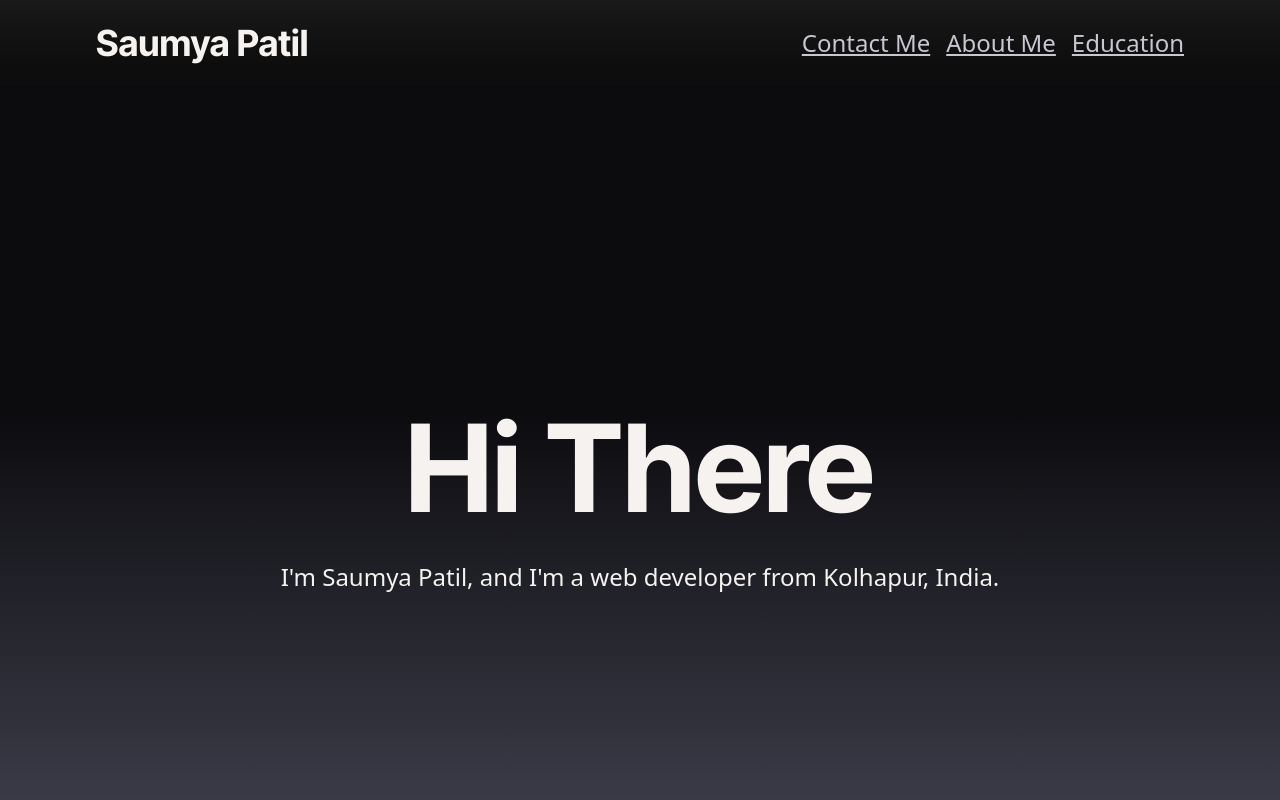
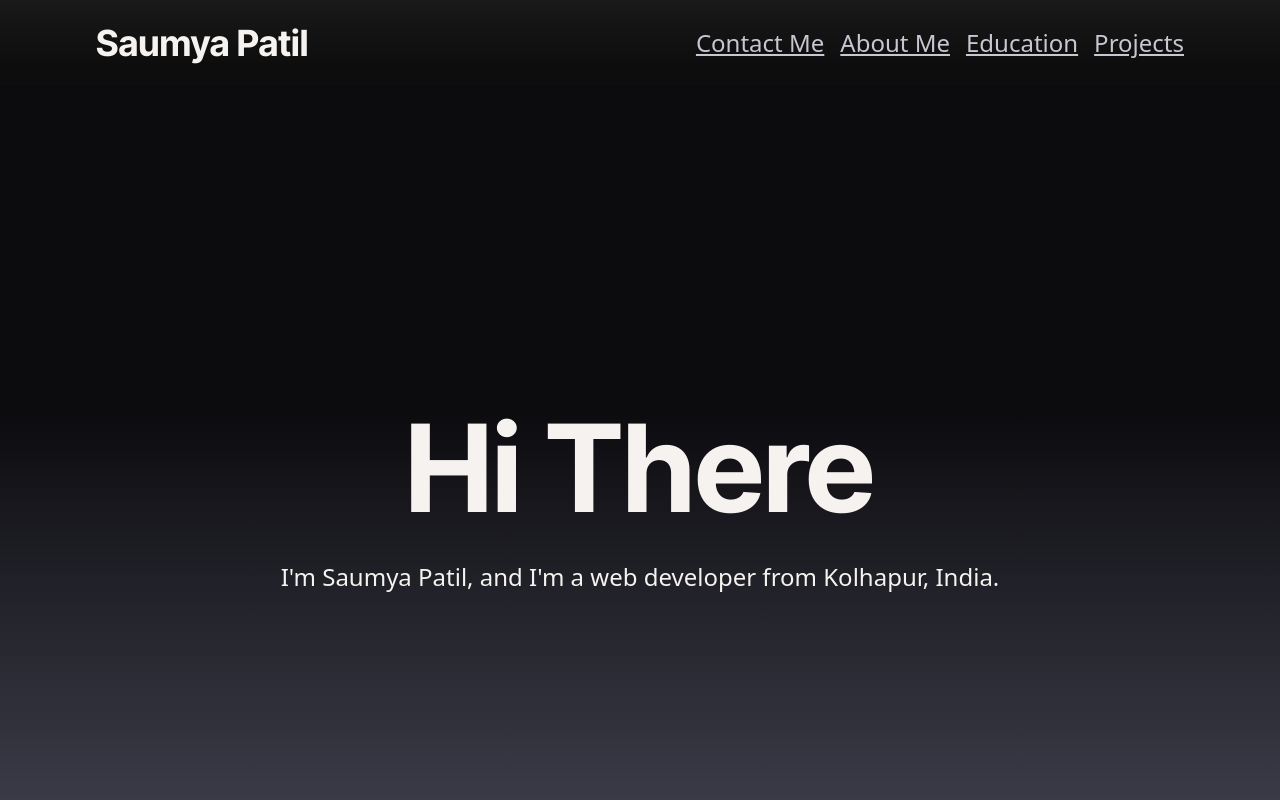
Before and after one commit to DitherWither/portfolio, a React (Vite) app: page / in a window 1280 px wide. Shown: the top 800 px of the page. Built offline with nearby package versions, Linux system fonts and the light colour scheme.

Commit message:
Add projects info

```diff
--- a/src/App.tsx
+++ b/src/App.tsx
@@ -18,6 +18,7 @@ function HeaderBar() {
                                 <a href="#educational-qualifications">
                                     Education
                                 </a>
+                                <a href="#projects">Projects</a>
                             </li>
                         </ul>
                     </nav>
--- a/src/Home.tsx
+++ b/src/Home.tsx
@@ -137,7 +137,7 @@ function EducationalQualifications() {
 function Projects() {
     return (
         <section
-            id="educational-qualifications"
+            id="projects"
             className="bg-primary-900 p-9 pb-16 flex justify-center items-center flex-col"
         >
             <h2 className="text-3xl md:text-5xl font-heading text-center">
```
